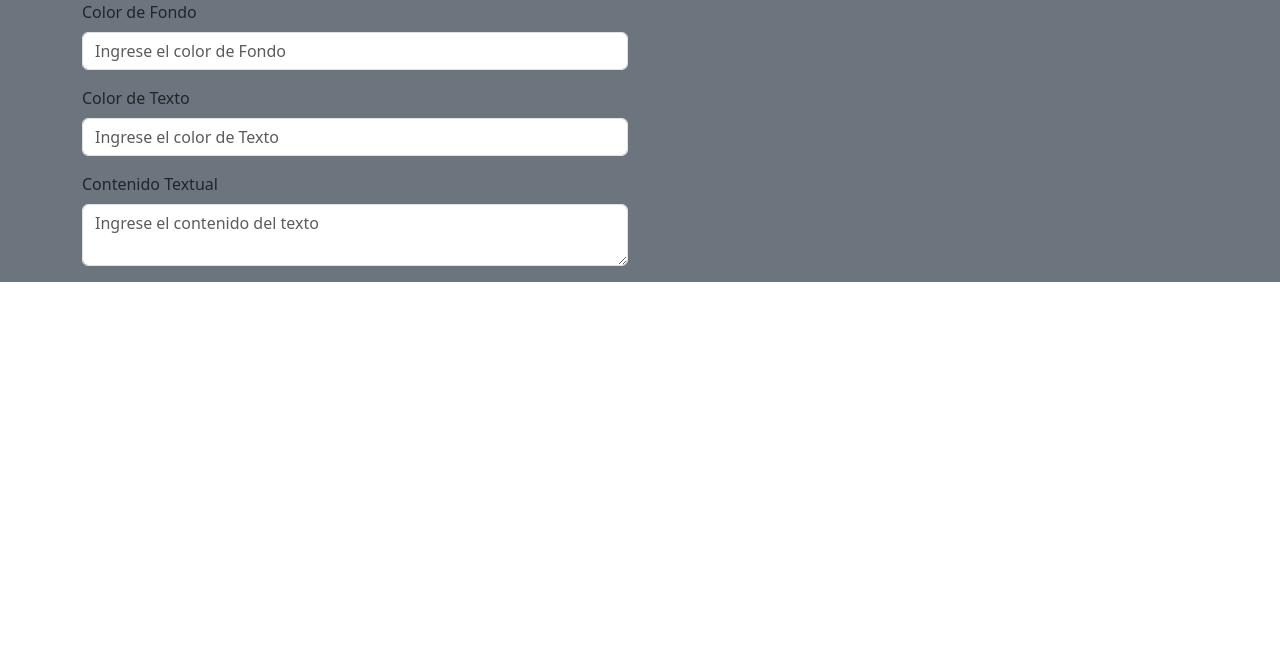
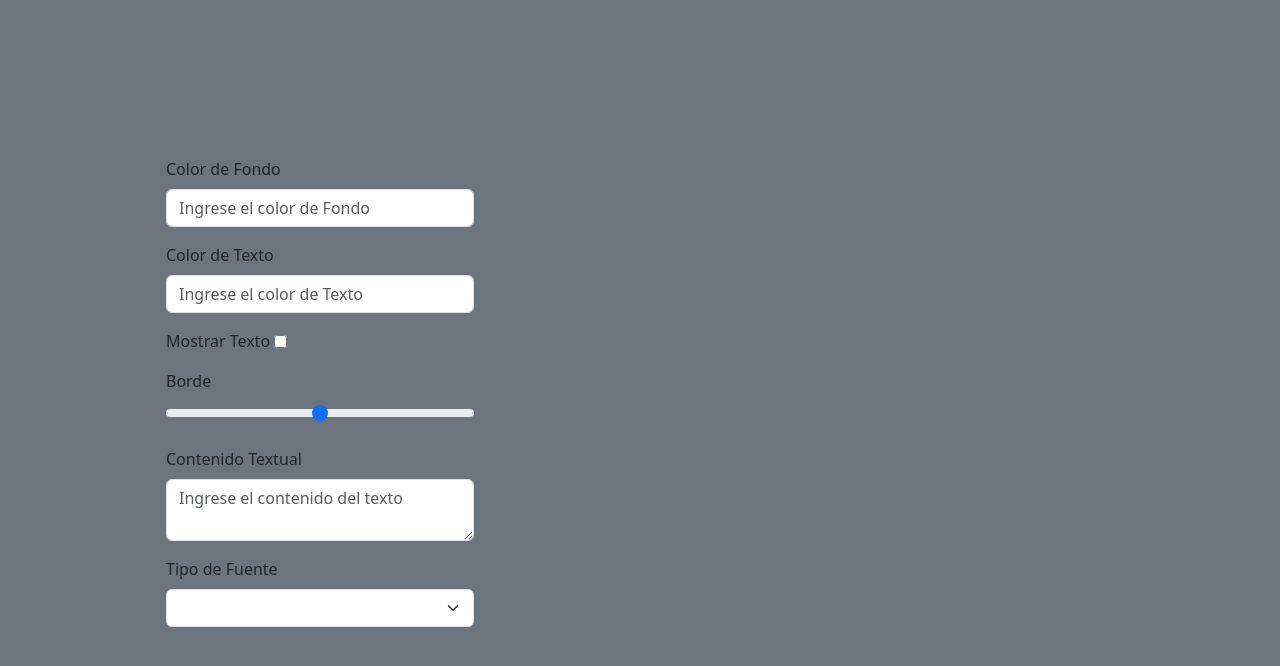
Before and after one commit to diegocmd20/Desafio-Evaluado-Templates, a Vue app: page / in a window 1280 px wide. Shown: the top 666 px of the page. Built offline with nearby package versions, Linux system fonts and the light colour scheme.

Commit message:
Form pending

```diff
--- a/src/App.vue
+++ b/src/App.vue
@@ -3,10 +3,11 @@ import Template from './components/Template.vue'
 </script>
 
 <template>
-  <div class="container-fluid bg-secondary my-auto mx-auto">
-    <Template/>
-  </div>
+      <Template/>
 </template>
 
 <style scoped>
+/* body{
+    height: 100%;
+} */
 </style>
--- a/src/components/Template.vue
+++ b/src/components/Template.vue
@@ -1,8 +1,8 @@
 <template>
-    <div class="container bg-secondary my-auto mx-auto">
-        <div class="row">
-            <div class="col-12 col-md-6">
-                <form>
+    <div class="container-fluid bg-secondary h-100 w-100">
+        <div class="row vh-100 vw-100">
+            <div class="col-6 my-auto d-flex flex-column justify-content-center align-items-center">
+                <form class="w-50">
                     <div class="mb-3">
                         <label class="form-label">Color de Fondo</label>
                         <input v-model="colorFondo" type="text" class="form-control"
@@ -13,15 +13,35 @@
                         <input v-model="colorTexto" type="text" class="form-control"
                             placeholder="Ingrese el color de Texto">
                     </div>
+                    <div class="d-flex align-items-center gap-1 mb-3">
+                        <label class="align-self-center">Mostrar Texto</label>
+                        <input type="checkbox" class="form-checkbox">
+                    </div>
+                    <div class="mb-3">
+                        <label class="form-label">Borde</label>
+                        <input v-model="borde" type="range" class="form-range" min="0" max="50">
+                    </div>
                     <div class="mb-3">
                         <label class="form-label">Contenido Textual</label>
                         <textarea v-model="contenidoTexto" class="form-control" rows="2"
                             placeholder="Ingrese el contenido del texto"></textarea>
                     </div>
+                    <div class="mb-3">
+                        <label class="form-label">Tipo de Fuente</label>
+                        <select v-model="tipoFuente" class="form-select">
+                            <option value="italic">Italic</option>
+                            <option value="normal">Normal</option>
+                            <option value="oblique">Oblicua</option>
+                        </select>
+                    </div>
                 </form>
             </div>
-            <div class="col-12 col-md-6 my-auto">
-                <p :style="{ color: colorTexto,backgroundColor: colorFondo }">{{ contenidoTexto }}</p>
+            <div class="col-6 d-flex justify-content-center align-items-center">
+                <div :style="{ backgroundColor: colorFondo, borderRadius: borde + '%' }"
+                    class="h-50 w-50 d-flex justify-content-center align-items-center text-center">
+                    <p :style="{ color: colorTexto, fontStyle: tipoFuente }" class="px-auto py-auto fw-semibold display-6">
+                        {{ contenidoTexto }}</p>
+                </div>
             </div>
         </div>
 
@@ -36,6 +56,7 @@ export default {
             colorFondo: '',
             colorTexto: '',
             mostrarTexto: '',
+            borde: '',
             contenidoTexto: '',
             tipoFuente: '',
             opaco: '',
--- a/src/main.js
+++ b/src/main.js
@@ -1,4 +1,5 @@
 import { createApp } from 'vue'
 import App from './App.vue'
+import './styles.css'
 
 createApp(App).mount('#app')
--- /dev/null
+++ b/src/styles.css
@@ -0,0 +1,77 @@
+:root {
+    font-family: Inter, system-ui, Avenir, Helvetica, Arial, sans-serif;
+    line-height: 1.5;
+    font-weight: 400;
+
+    color-scheme: light dark;
+    color: rgba(255, 255, 255, 0.87);
+    /* background-color: #242424; */
+
+    font-synthesis: none;
+    text-rendering: optimizeLegibility;
+    -webkit-font-smoothing: antialiased;
+    -moz-osx-font-smoothing: grayscale;
+  }
+
+  a {
+    font-weight: 500;
+    color: #646cff;
+    text-decoration: inherit;
+  }
+  a:hover {
+    color: #535bf2;
+  }
+
+  body {
+    margin: 0;
+    display: flex;
+    min-width: 320px;
+  }
+
+  h1 {
+    font-size: 3.2em;
+    line-height: 1.1;
+  }
+
+  button {
+    border-radius: 8px;
+    border: 1px solid transparent;
+    padding: 0.6em 1.2em;
+    font-size: 1em;
+    font-weight: 500;
+    font-family: inherit;
+    background-color: #1a1a1a;
+    cursor: pointer;
+    transition: border-color 0.25s;
+  }
+  button:hover {
+    border-color: #646cff;
+  }
+  button:focus,
+  button:focus-visible {
+    outline: 4px auto -webkit-focus-ring-color;
+  }
+
+  .card {
+    padding: 2em;
+  }
+
+  #app {
+    width: 100%;
+    min-height: 100vh;
+    margin: 0;
+    padding: 0;
+  }
+
+  @media (prefers-color-scheme: light) {
+    :root {
+      color: #213547;
+      background-color: #ffffff;
+    }
+    a:hover {
+      color: #747bff;
+    }
+    button {
+      background-color: #f9f9f9;
+    }
+  }
```
